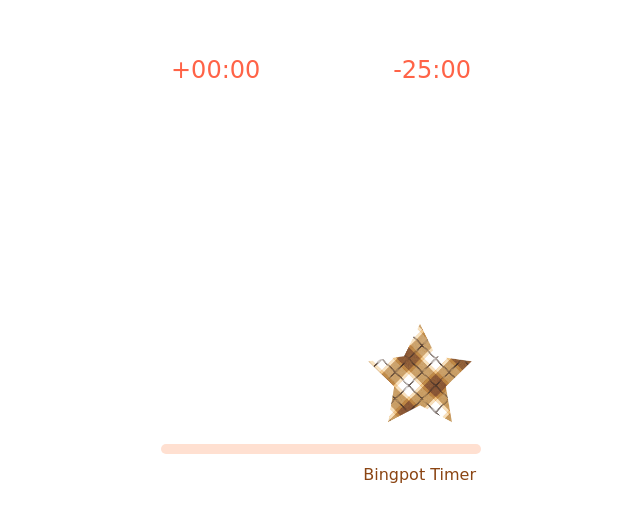
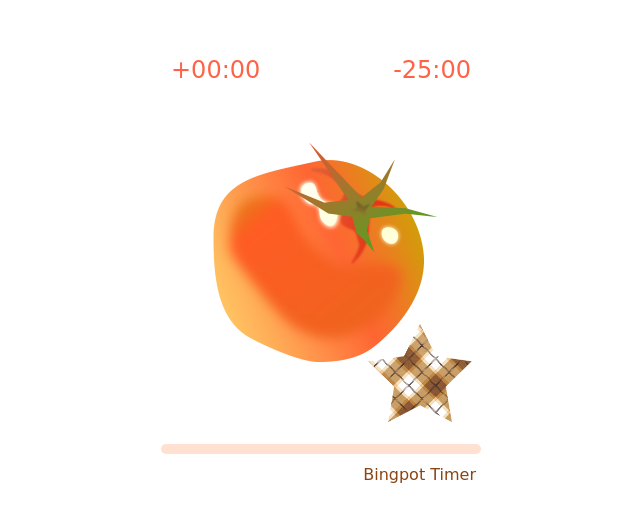
Before and after one commit to Podal-Nari/Bingpot-Timer, a plain HTML site: page index.html in a window 1280 px wide. Shown: the part 125-646 px from the top of the page, without its empty margins (319-959 px from the left). Drawn offline with Linux system fonts and the light colour scheme; a web font is replaced by a local one.

Commit message:
Update index.html

```diff
--- a/index.html
+++ b/index.html
@@ -17,7 +17,7 @@
     </div>
 
     <div class="tomato-wrapper">
-      <img id="tomatoA" src="./assets/middletomato.png" alt="Tomato A">
+      <img id="tomatoA" src="./assets/middletomato.png" alt="Tomato A" class="show">
       <img id="tomatoB" src="./assets/middletomato.png" alt="Tomato B">
       <img id="break-button" src="./assets/breakstar.png" alt="Break">
     </div>
```
